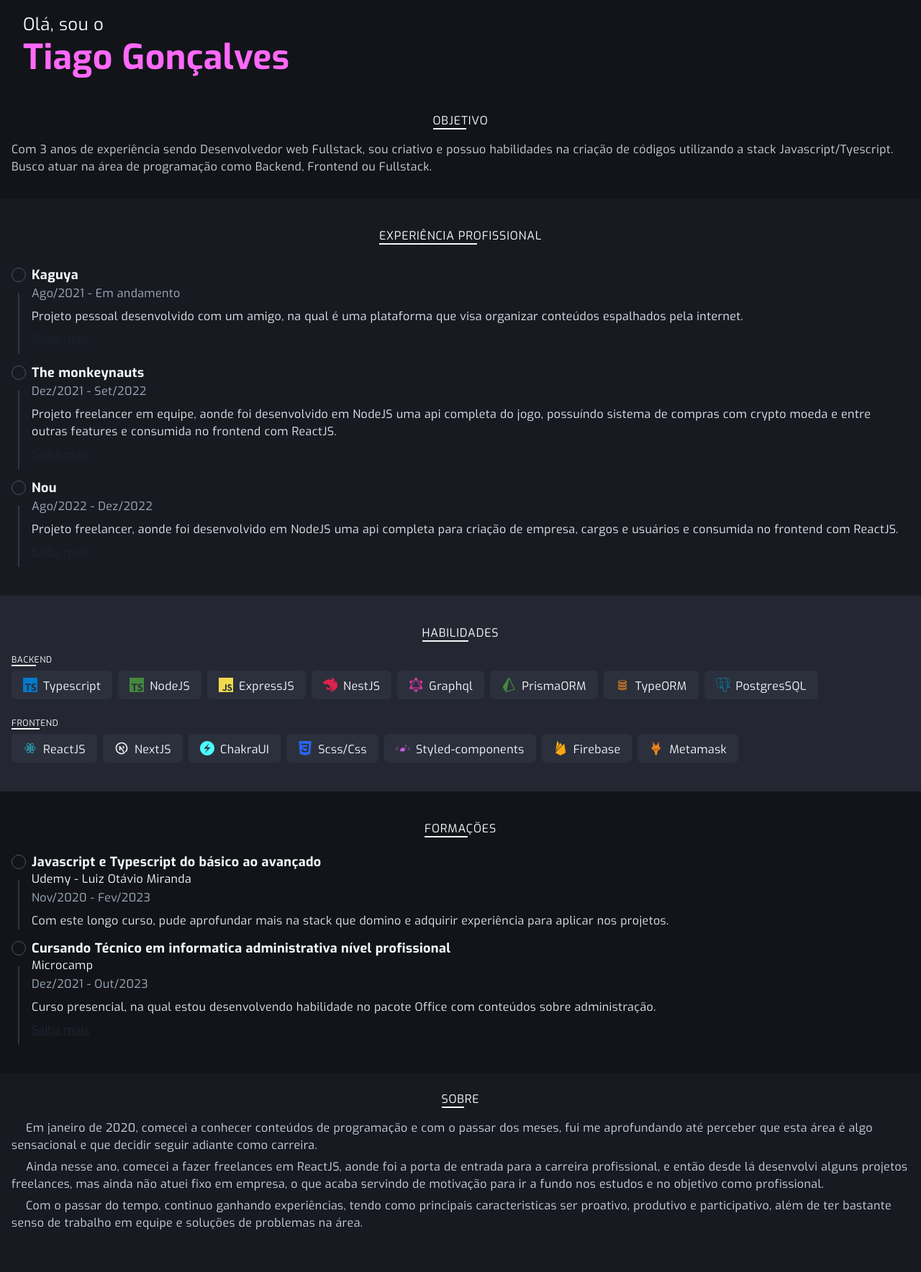
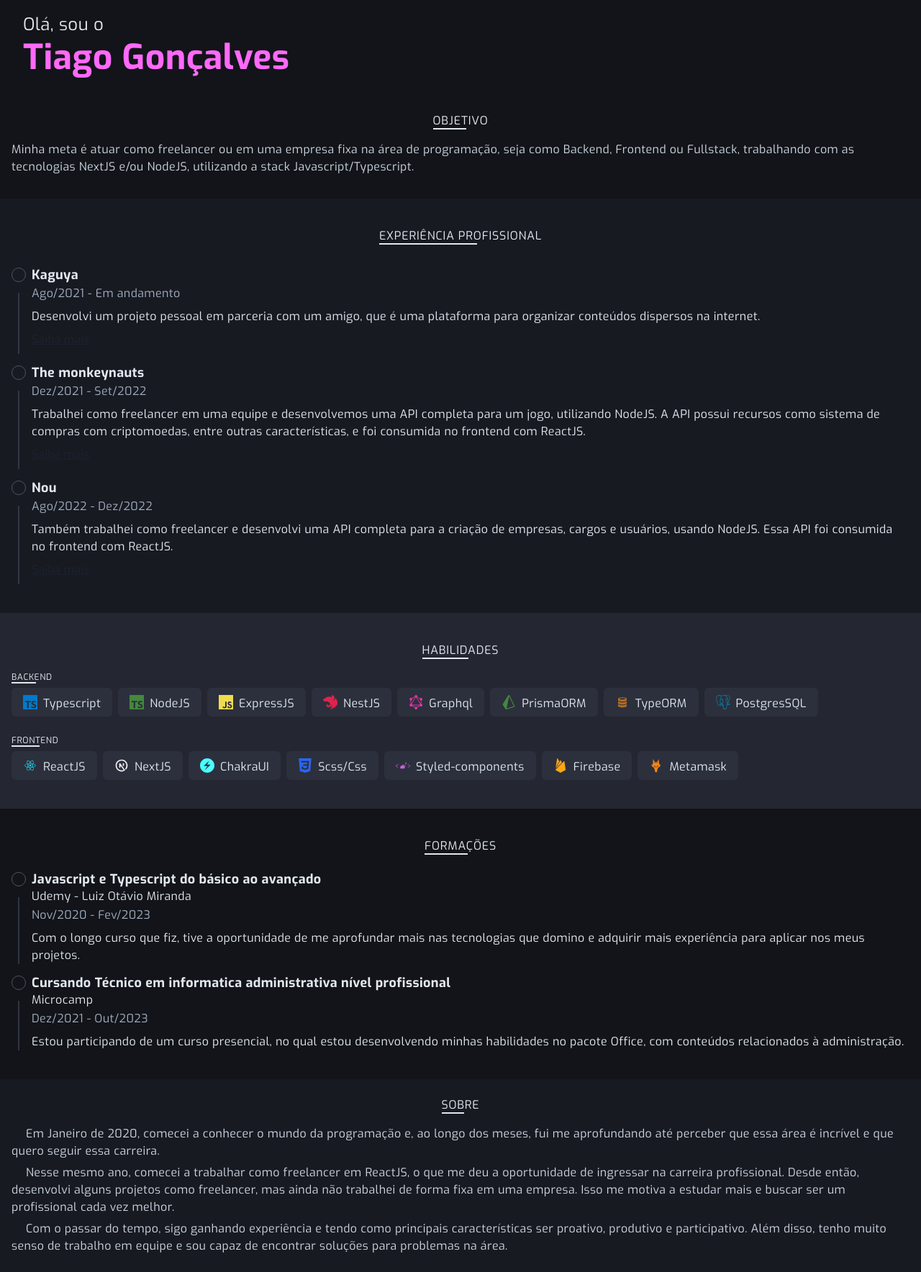
Before and after one commit to Tiaguin061/me-porfolio, a Next.js app: page / in a window 1280 px wide. Shown: the whole page at 72% size. Before the commit the page ends 1736 px from the top, so only its background shows below. Built offline with nearby package versions, Linux system fonts and the light colour scheme.

Commit message:
refactor: Changing texts and grammatical errors

```diff
--- a/src/modules/Home/components/About/index.tsx
+++ b/src/modules/Home/components/About/index.tsx
@@ -10,23 +10,22 @@ export function About() {
 
           <Flex flexDirection="column" mt={4}>
             <Text as="p" color="gray.300" textIndent="20px">
-              Em janeiro de 2020, comecei a conhecer conteúdos de programação e
-              com o passar dos meses, fui me aprofundando até perceber que esta
-              área é algo sensacional e que decidir seguir adiante como
-              carreira.
+              Em Janeiro de 2020, comecei a conhecer o mundo da programação e,
+              ao longo dos meses, fui me aprofundando até perceber que essa área
+              é incrível e que quero seguir essa carreira.
             </Text>
             <Text as="p" color="gray.300" textIndent="20px" mt={1.5}>
-              Ainda nesse ano, comecei a fazer freelances em ReactJS, aonde foi
-              a porta de entrada para a carreira profissional, e então desde lá
-              desenvolvi alguns projetos freelances, mas ainda não atuei fixo em
-              empresa, o que acaba servindo de motivação para ir a fundo nos
-              estudos e no objetivo como profissional.
+              Nesse mesmo ano, comecei a trabalhar como freelancer em ReactJS, o
+              que me deu a oportunidade de ingressar na carreira profissional.
+              Desde então, desenvolvi alguns projetos como freelancer, mas ainda
+              não trabalhei de forma fixa em uma empresa. Isso me motiva a
+              estudar mais e buscar ser um profissional cada vez melhor.
             </Text>
             <Text as="p" color="gray.300" textIndent="20px" mt={1.5}>
-              Com o passar do tempo, continuo ganhando experiências, tendo como
-              principais caracteristicas ser proativo, produtivo e
-              participativo, além de ter bastante senso de trabalho em equipe e
-              soluções de problemas na área.
+              Com o passar do tempo, sigo ganhando experiência e tendo como
+              principais características ser proativo, produtivo e
+              participativo. Além disso, tenho muito senso de trabalho em equipe
+              e sou capaz de encontrar soluções para problemas na área.
             </Text>
           </Flex>
         </Flex>
--- a/src/modules/Home/components/FormationsListSection/index.tsx
+++ b/src/modules/Home/components/FormationsListSection/index.tsx
@@ -19,8 +19,7 @@ export function FormationsListSection() {
                 title="Javascript e Typescript do básico ao avançado"
                 local="Udemy - Luiz Otávio Miranda"
                 experienceDate="Nov/2020 - Fev/2023"
-                description="Com este longo curso, pude aprofundar mais na stack que
-                domino e adquirir experiência para aplicar nos projetos."
+                description="Com o longo curso que fiz, tive a oportunidade de me aprofundar mais nas tecnologias que domino e adquirir mais experiência para aplicar nos meus projetos."
               />
             </Flex>
 
@@ -31,9 +30,7 @@ export function FormationsListSection() {
                 profissional"
                 local="Microcamp"
                 experienceDate="Dez/2021 - Out/2023"
-                description="Curso presencial, na qual estou desenvolvendo habilidade
-                no pacote Office com conteúdos sobre administração."
-                hasAboutMoreButton
+                description="Estou participando de um curso presencial, no qual estou desenvolvendo minhas habilidades no pacote Office, com conteúdos relacionados à administração."
               />
             </Flex>
           </Flex>
--- a/src/modules/Home/components/Objective/index.tsx
+++ b/src/modules/Home/components/Objective/index.tsx
@@ -8,10 +8,10 @@ export function Objective() {
         <SectionTitle>Objetivo</SectionTitle>
 
         <Text as="p" mt={4} color="gray.300">
-          Com 3 anos de experiência sendo Desenvolvedor web Fullstack, sou
-          criativo e possuo habilidades na criação de códigos utilizando a stack
-          Javascript/Tyescript. Busco atuar na área de programação como Backend,
-          Frontend ou Fullstack.
+          Minha meta é atuar como freelancer ou em uma empresa fixa na área de
+          programação, seja como Backend, Frontend ou Fullstack, trabalhando com
+          as tecnologias NextJS e/ou NodeJS, utilizando a stack
+          Javascript/Typescript.
         </Text>
       </Flex>
     </Box>
--- a/src/modules/Home/components/ProfessionalExperienceListSection/index.tsx
+++ b/src/modules/Home/components/ProfessionalExperienceListSection/index.tsx
@@ -18,7 +18,7 @@ export function ProfessionalExperienceList() {
               <CardInformation
                 title="Kaguya"
                 experienceDate="Ago/2021 - Em andamento"
-                description="Projeto pessoal desenvolvido com um amigo, na qual é uma plataforma que visa organizar conteúdos espalhados pela internet."
+                description="Desenvolvi um projeto pessoal em parceria com um amigo, que é uma plataforma para organizar conteúdos dispersos na internet."
                 hasAboutMoreButton
               />
             </Flex>
@@ -28,10 +28,7 @@ export function ProfessionalExperienceList() {
               <CardInformation
                 title="The monkeynauts"
                 experienceDate="Dez/2021 - Set/2022"
-                description="Projeto freelancer em equipe, aonde foi desenvolvido em
-                NodeJS uma api completa do jogo, possuíndo sistema de
-                compras com crypto moeda e entre outras features e
-                consumida no frontend com ReactJS."
+                description="Trabalhei como freelancer em uma equipe e desenvolvemos uma API completa para um jogo, utilizando NodeJS. A API possui recursos como sistema de compras com criptomoedas, entre outras características, e foi consumida no frontend com ReactJS."
                 hasAboutMoreButton
               />
             </Flex>
@@ -41,9 +38,7 @@ export function ProfessionalExperienceList() {
               <CardInformation
                 title="Nou"
                 experienceDate="Ago/2022 - Dez/2022"
-                description=" Projeto freelancer, aonde foi desenvolvido em NodeJS uma api
-                completa para criação de empresa, cargos e usuários e
-                consumida no frontend com ReactJS."
+                description="Também trabalhei como freelancer e desenvolvi uma API completa para a criação de empresas, cargos e usuários, usando NodeJS. Essa API foi consumida no frontend com ReactJS."
                 hasAboutMoreButton
               />
             </Flex>
--- a/src/styles/theme.ts
+++ b/src/styles/theme.ts
@@ -25,19 +25,15 @@ export const theme = extendTheme({
   colors: {
     blackAlpha: {
       "900": "#0D0E12",
-      "850": "#0f1014",
       "800": "#121419",
       "700": "#181a21",
       "600": "#242731",
-      "500": "#130f11"
     },
     gray: {
       "100": "#2c303c",
+      "50": "#e2e8f0",
     },
     pink: {
-      "800": "#a90f64",
-      "700": "#D1107A",
-      "600": "#C950C4",
       "500": "#FF69F9",
     },
   }
```
